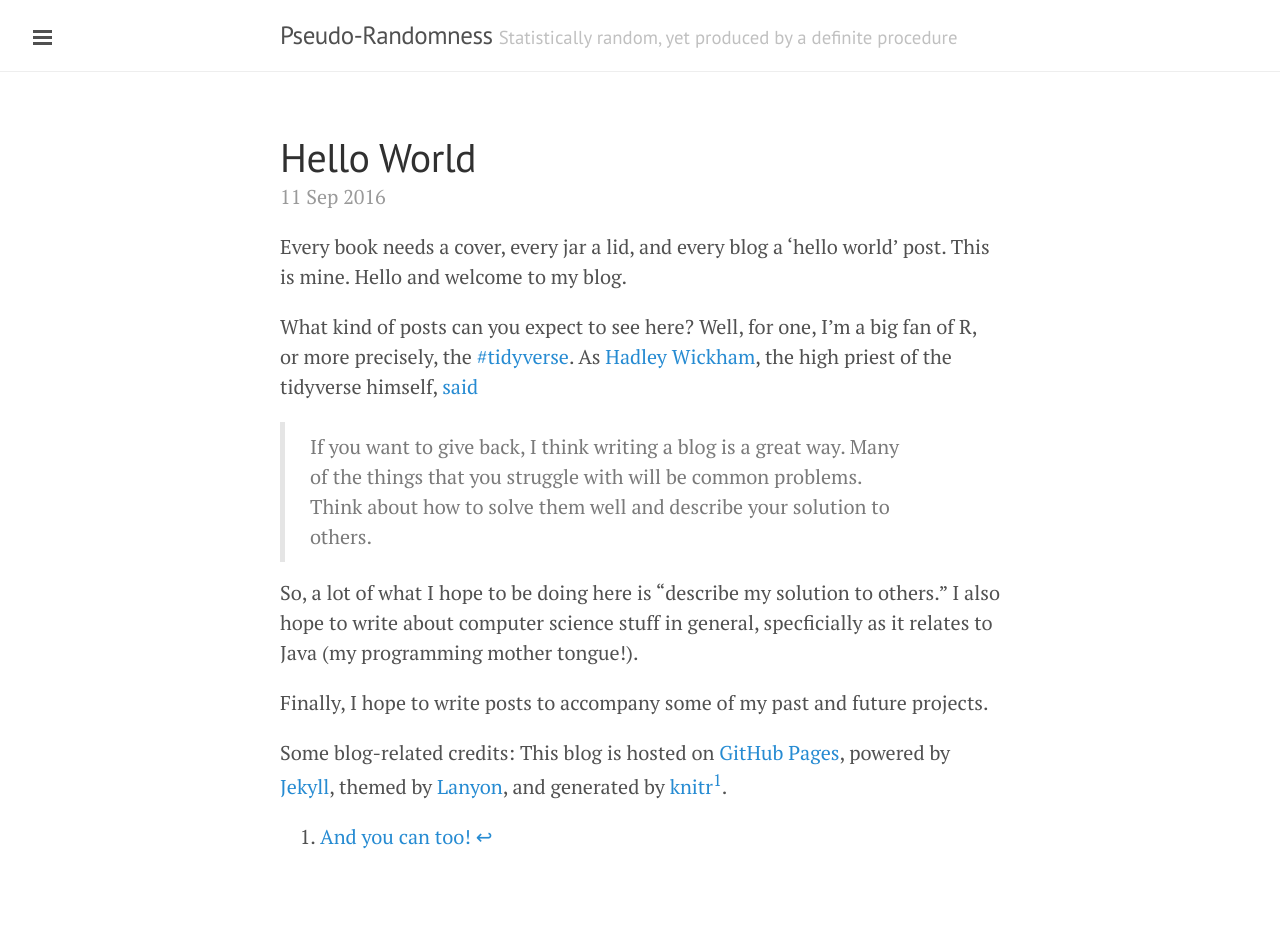
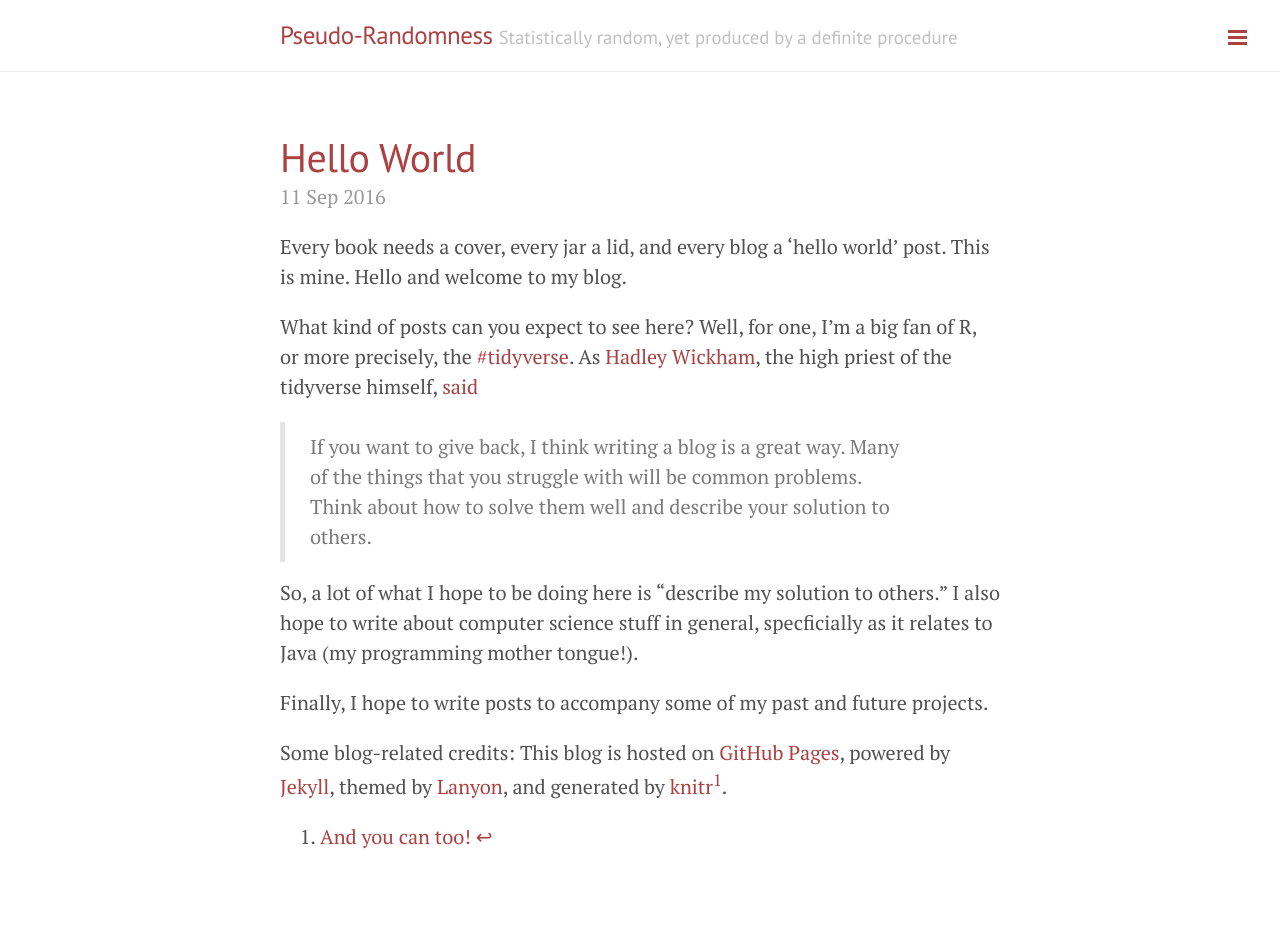
Before and after one commit to Yeedle/yeedle.github.io, a Jekyll site: the page built from index.html, in a window 1280 px wide. Built offline with Jekyll 4.4.1, drawn with Linux system fonts in a browser that asks for light colours; nearby versions of some CDN libraries; comment, search, counter and statistics services are not loaded.

Commit message:
colors, layout

```diff
--- a/_layouts/default.html
+++ b/_layouts/default.html
@@ -3,7 +3,7 @@
 
   {% include head.html %}
 
-  <body>
+  <body class="theme-base-08 layout-reverse sidebar-overlay">
 
     {% include sidebar.html %}
 
```
Also changed, not shown: 8 other files.
